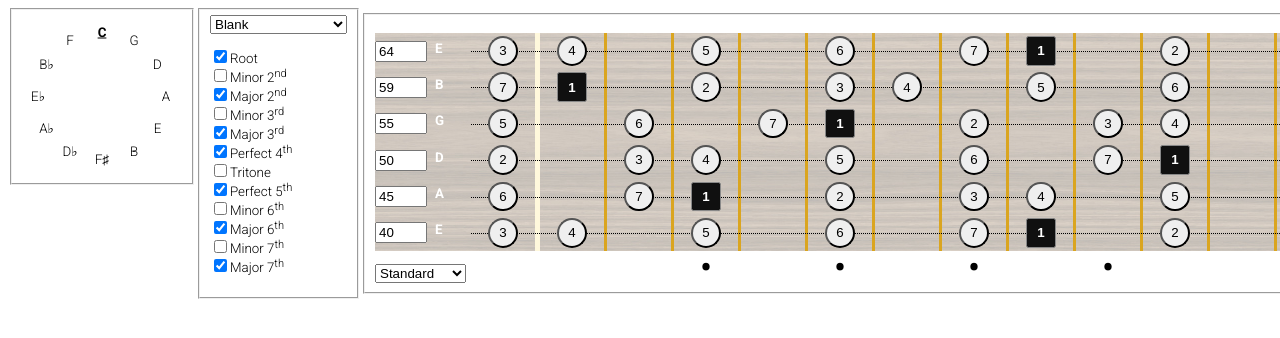
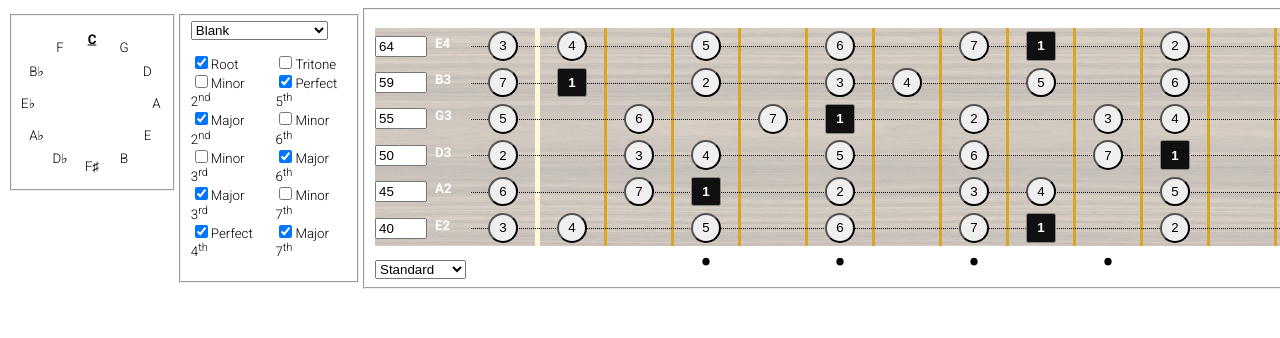
Before and after one commit to PerryRylance/ScaleChart, a React (Vite) app: page / in a window 1280 px wide. Shown: the top 338 px of the page. Built offline with nearby package versions, Linux system fonts and the light colour scheme.

Commit message:
Add octaves

```diff
--- a/src/css/String.scss
+++ b/src/css/String.scss
@@ -84,7 +84,8 @@
 			0px 0px .2rem blue,
 			0px 0px .2rem blue,
 			0px 0px .2rem blue;
-		background: blue;
+
+		// background: blue;
 	}
 
 	& > .frets li:not([data-position="0"]) .cursor
@@ -105,62 +106,62 @@
 
 		&[data-letter-semitone="0"]::after
 		{
-			content: "C";
+			content: "C" attr(data-octave);
 		}
 
 		&[data-letter-semitone="1"]::after
 		{
-			content: "D♭";
+			content: "D♭" attr(data-octave);
 		}
 
 		&[data-letter-semitone="2"]::after
 		{
-			content: "D";
+			content: "D" attr(data-octave);
 		}
 
 		&[data-letter-semitone="3"]::after
 		{
-			content: "E♭";
+			content: "E♭" attr(data-octave);
 		}
 
 		&[data-letter-semitone="4"]::after
 		{
-			content: "E";
+			content: "E" attr(data-octave);
 		}
 
 		&[data-letter-semitone="5"]::after
 		{
-			content: "F";
+			content: "F" attr(data-octave);
 		}
 
 		&[data-letter-semitone="6"]::after
 		{
-			content: "G♭";
+			content: "G♭" attr(data-octave);
 		}
 
 		&[data-letter-semitone="7"]::after
 		{
-			content: "G";
+			content: "G" attr(data-octave);
 		}
 
 		&[data-letter-semitone="8"]::after
 		{
-			content: "A♭";
+			content: "A♭" attr(data-octave);
 		}
 
 		&[data-letter-semitone="9"]::after
 		{
-			content: "A";
+			content: "A" attr(data-octave);
 		}
 
 		&[data-letter-semitone="10"]::after
 		{
-			content: "B♭";
+			content: "B♭" attr(data-octave);
 		}
 
 		&[data-letter-semitone="11"]::after
 		{
-			content: "B";
+			content: "B" attr(data-octave);
 		}
 	}
 }
--- a/src/js/Scale.tsx
+++ b/src/js/Scale.tsx
@@ -1,4 +1,6 @@
 import { ChangeEventHandler } from "react";
+
+import "../css/Scale.scss";
 
 export type Semitones = [boolean, boolean, boolean, boolean, boolean, boolean, boolean, boolean, boolean, boolean, boolean, boolean];
 
--- a/src/js/String.tsx
+++ b/src/js/String.tsx
@@ -34,6 +34,7 @@ function String({frets, tuning, root, index, semitones, onTuningChange}: IString
 {
 	const context	= useAppContext();
 	const lis		= [];
+	const octave	= Math.floor(tuning / 12) - 1;
 
 	const onMouseOverLocation = (event: MouseEvent<HTMLLIElement>) => {
 
@@ -83,13 +84,13 @@ function String({frets, tuning, root, index, semitones, onTuningChange}: IString
 
 	return (
 		<div className="string">
-			<label data-letter-semitone={tuning % 12}>
+			<label data-letter-semitone={tuning % 12} data-octave={octave}>
 				<input
 					type="number"
 					value={tuning.toString()}
 					data-index={index}
 					onChange={onTuningChange}
-					/>
+				/>
 			</label>
 
 			<ol className="frets">
```
